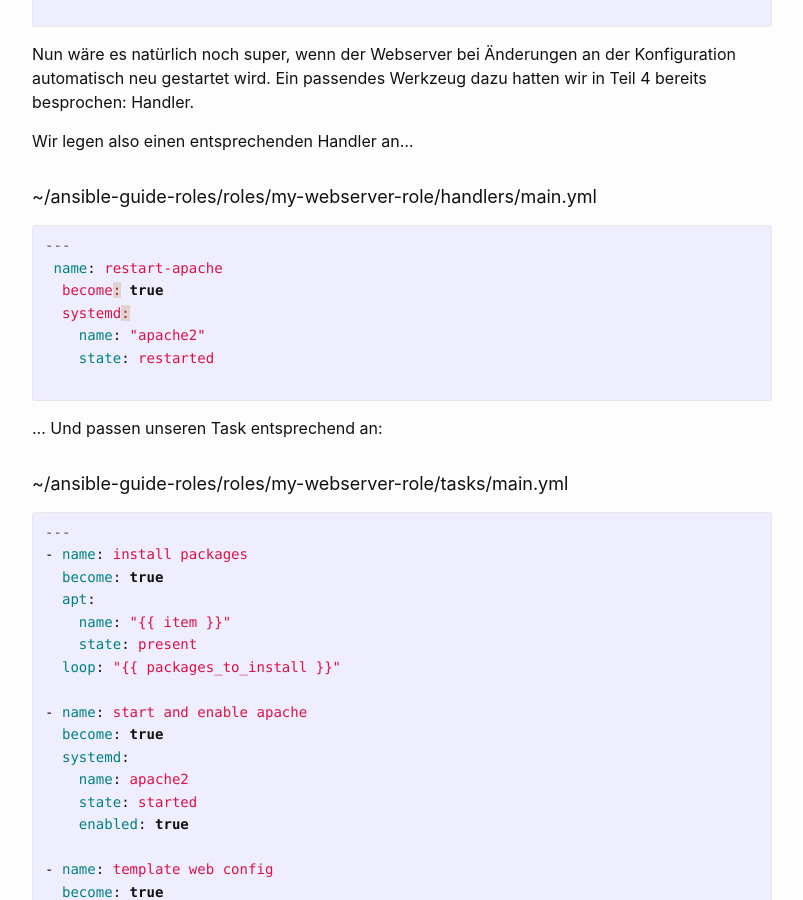
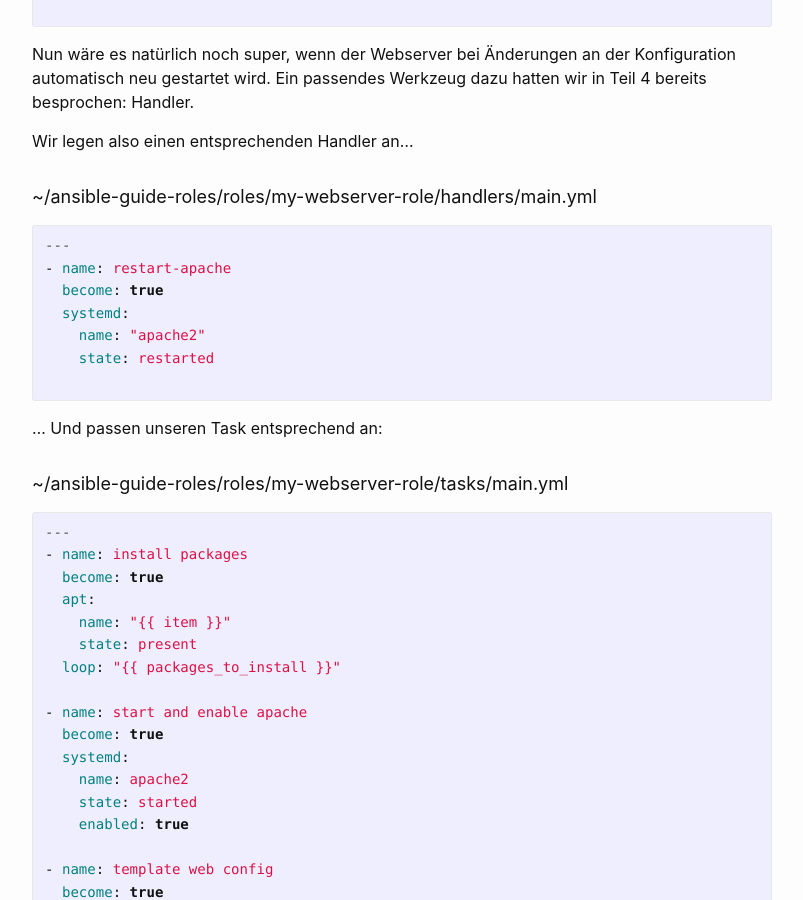
Before and after one commit to dermow/der-mow.de, a Jekyll site: the page built from _posts/2021-09-27-ansible-guide-14.markdown, in a window 1280 px wide and 900 px high, scrolled down 5600 px. Shown: the whole window, without its empty margins (238-1041 px from the left). Built offline with Jekyll 4.4.1, drawn with Linux system fonts in a browser that asks for light colours; comment, search, counter and statistics services are not loaded.

````diff
--- a/_posts/2021-09-27-ansible-guide-14.markdown
+++ b/_posts/2021-09-27-ansible-guide-14.markdown
@@ -247,7 +247,7 @@ Wir legen also einen entsprechenden Handler an...
 ##### ~/ansible-guide-roles/roles/my-webserver-role/handlers/main.yml
 ```yaml
 ---
- name: restart-apache
+- name: restart-apache
   become: true
   systemd:
     name: "apache2"
````
